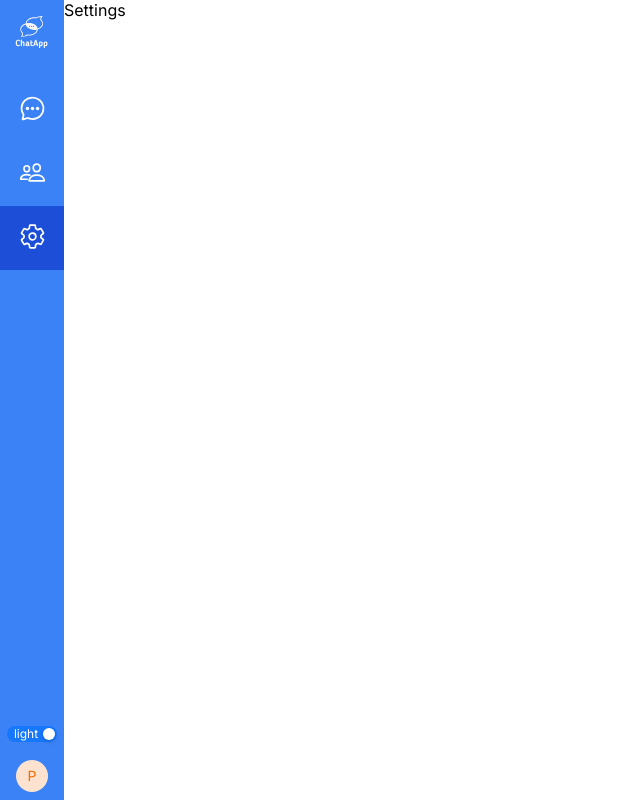
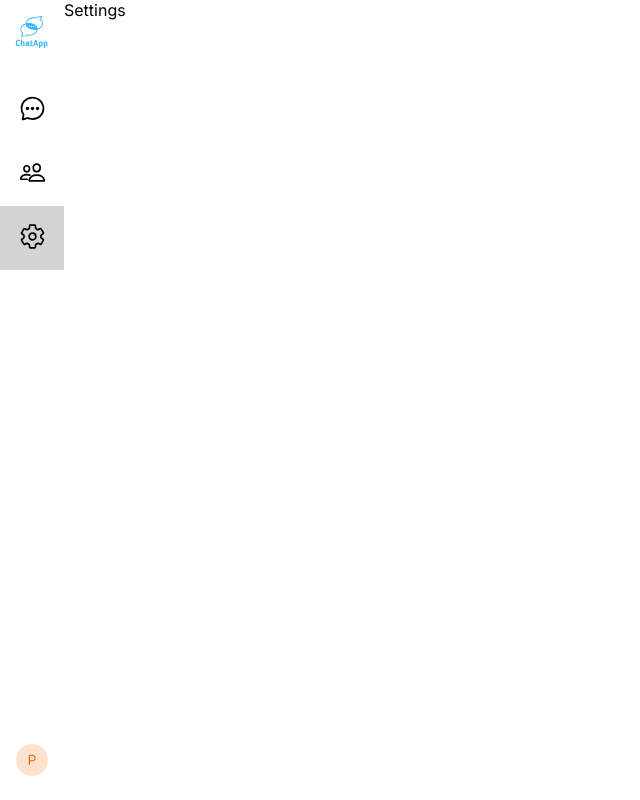
Before and after one commit to hgbaodev/chat-app, a React (Vite) app in the folder client/: page /settings in a window 1280 px wide. Shown: the whole page, without its empty margins (0-640 px from the left). Built offline with nearby package versions, Linux system fonts and the light colour scheme.

Commit message:
change style

```diff
--- a/client/src/layouts/DashboardLayout.jsx
+++ b/client/src/layouts/DashboardLayout.jsx
@@ -1,25 +1,12 @@
 import { Avatar, Flex, Space, Switch } from 'antd';
 import { NavLink, Outlet } from 'react-router-dom';
-import logo_dark from '~/assets/icon_app_dark.svg';
+import logo_dark from '~/assets/icon_app.svg';
 import {
   IoChatbubbleEllipsesOutline,
   IoPeopleOutline,
   IoSettingsOutline
 } from 'react-icons/io5';
-import { useState } from 'react';
 const DashboardLayout = () => {
-  // handle
-  const [mode, setMode] = useState(true);
-  const handleToggleMode = () => {
-    const isDarkMode = document.body.classList.contains('dark');
-    setMode(isDarkMode);
-    if (isDarkMode) {
-      document.body.classList.remove('dark');
-    } else {
-      document.body.classList.add('dark');
-    }
-  };
-
   // render
   return (
     <Flex className="h-[100vh]">
@@ -27,10 +14,10 @@ const DashboardLayout = () => {
         vertical
         justify="space-between"
         align="center"
-        className="bg-blue-500 dark:bg-gray-900 py-2 h-[100%] w-[64px]"
+        className="bg-white dark:bg-gray-900 py-2 h-[100%] w-[64px]"
       >
-        <Flex vertical align="center" className="text-white">
-          <img src={logo_dark} alt="logo" className="dark:text-white" />
+        <Flex vertical align="center">
+          <img src={logo_dark} alt="logo" className="cursor-pointer" />
           <Flex vertical className="mt-5 w-[100%]">
             <NavButton
               href="/"
@@ -49,14 +36,7 @@ const DashboardLayout = () => {
             />
           </Flex>
         </Flex>
-        <Space direction="vertical" size={18} align="center">
-          <Switch
-            checkedChildren="light"
-            unCheckedChildren="dark"
-            defaultChecked={!document.body.classList.contains('dark')}
-            onChange={handleToggleMode}
-            size="small"
-          />
+        <Space direction="vertical" size={18} align="center" className="mb-4">
           <Avatar style={{ backgroundColor: '#fde3cf', color: '#f56a00' }}>
             P
           </Avatar>
@@ -75,8 +55,8 @@ const NavButton = ({ tooltip, href, icon }) => {
     <NavLink
       to={href}
       className={({ isActive }) =>
-        (isActive ? 'bg-blue-700' : 'hover:bg-blue-600 ') +
-        ' text-white flex items-center justify-center h-[64px] w-[64px] hover:text-inherit'
+        (isActive ? 'bg-neutral-300' : 'hover:bg-neutral-200') +
+        ' text-black flex items-center justify-center h-[64px] w-[64px] hover:text-black'
       }
     >
       <span className="">{icon}</span>
--- a/client/src/pages/auth/Register.jsx
+++ b/client/src/pages/auth/Register.jsx
@@ -40,13 +40,23 @@ const RegisterPage = () => {
             Already a member ? <Link to="/auth/login"> Sign In</Link>
           </Paragraph>
 
-          <Space>
-            <Button shape="round" icon={<FcGoogle />} size="large">
-              Google
+          <Space direction="vertical" className="w-full">
+            <Button
+              shape="round"
+              icon={<FcGoogle />}
+              size="large"
+              className="w-full"
+            >
+              Sign up with Google
             </Button>
-            <Button shape="round" icon={<FaGithub />} size="large">
-              Github
-            </Button>
+            {/* <Button
+              shape="round"
+              icon={<FaGithub />}
+              size="large"
+              className="w-full"
+            >
+              Sign up with Github
+            </Button> */}
           </Space>
           <Divider>Or</Divider>
           <FormLogin />
```
Also changed, not shown: client/src/assets/logo.svg (added), 1 other file (tests, documents, lock files or other folders).
